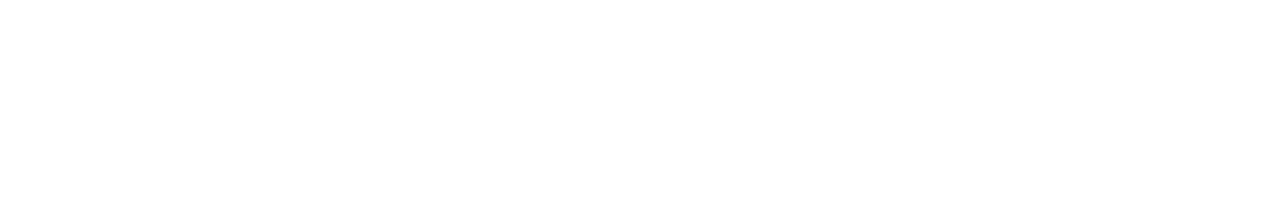
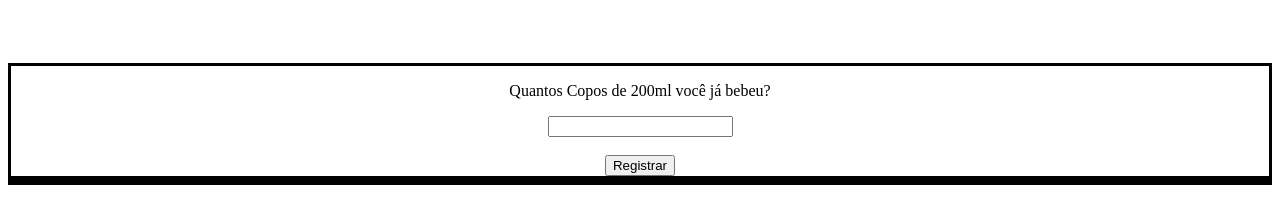
Before and after one commit to rafa-simoes22/node-teste, a website: page index.html in a window 1280 px wide. Drawn offline with Linux system fonts and the light colour scheme.

Commit message:
esboço pagina principal

```diff
--- a/index.html
+++ b/index.html
@@ -5,7 +5,30 @@
     <meta name="viewport" content="width=device-width, initial-scale=1.0">
     <title>Já Bebeu Água Hoje?</title>
 </head>
+<style>
+    .conteudo {
+        display: flex;
+        flex-direction: column;
+        justify-content: center;
+        align-items: center;
+        border: solid;
+        margin-top: 5%;
+    }
+    .resultados {
+        border: solid;
+    }
+</style>
 <body>
+    <div class="conteudo">
+        <p>Quantos Copos de 200ml você já bebeu?</p>
+        <form>
+            <input type="number" id="numero" min="1">
+        </form>
+        <br>
+        <button>Registrar</button>
+    </div>
+    <div class="resultados">
 
+    </div>
 </body>
 </html>
```
